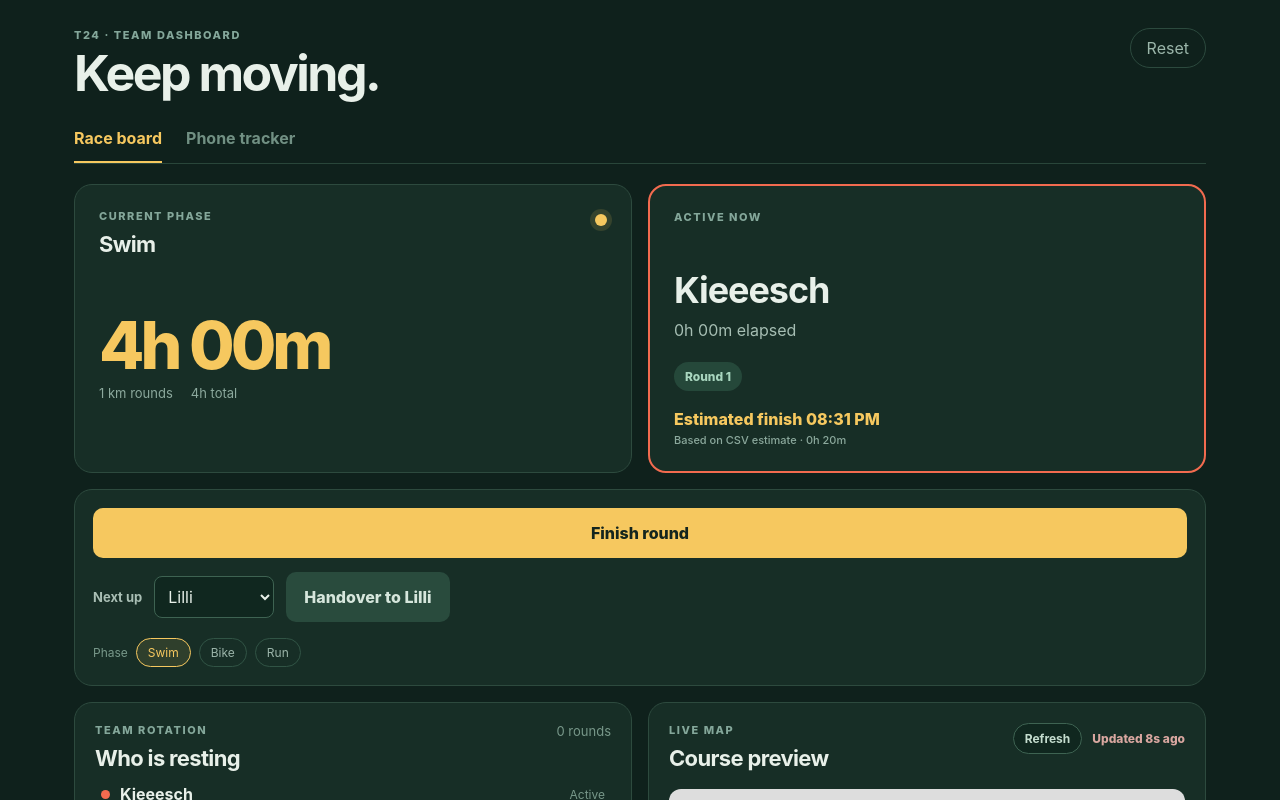
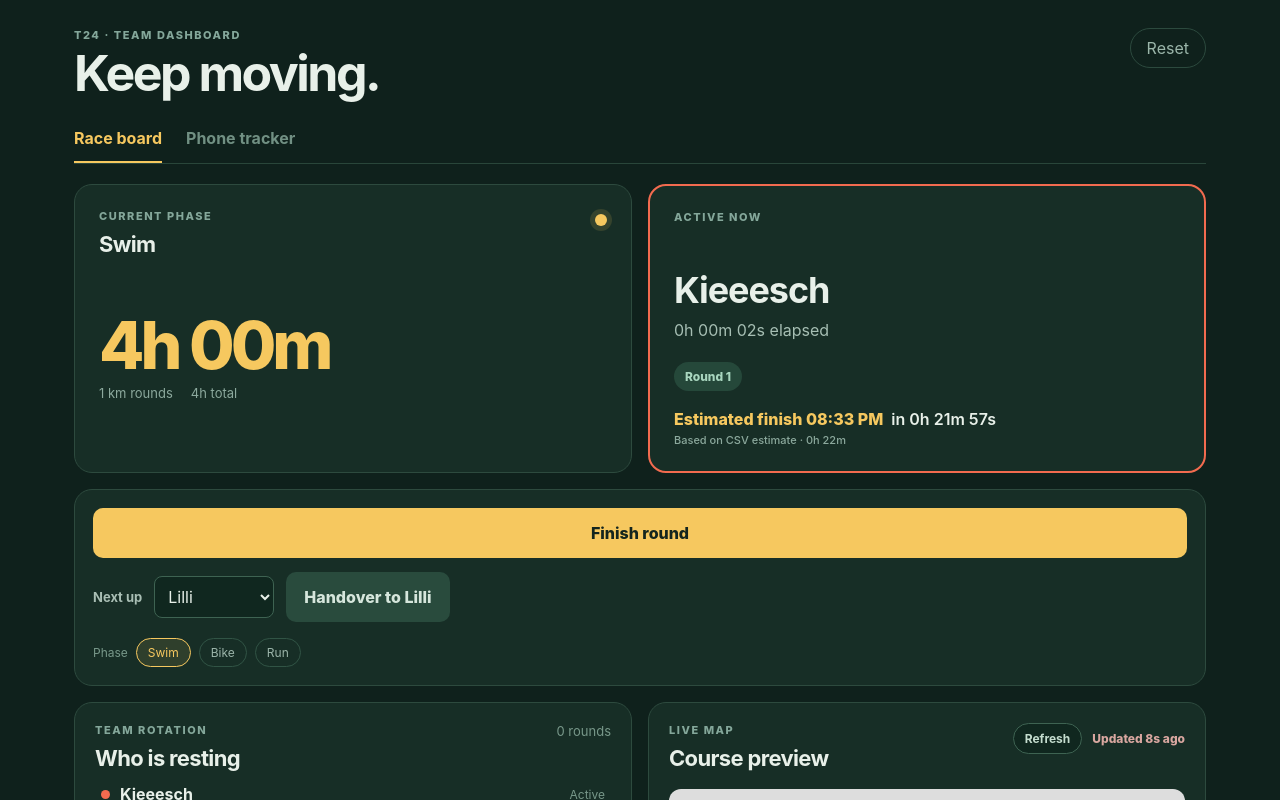
Before and after one commit to bkari02/t24-smi, a React (Vite) app: page / in a window 1280 px wide. Both pictures are taken after a click on the button "Start next round". Shown: the top 800 px of the page. Built offline with nearby package versions, Linux system fonts and the light colour scheme; no server answers; the database is empty.

Commit message:
udpate timer

```diff
--- a/src/App.tsx
+++ b/src/App.tsx
@@ -42,6 +42,14 @@ function loadState(): EventState {
 function formatDuration(seconds: number) {
   const minutes = Math.max(0, Math.round(seconds / 60));
   return `${Math.floor(minutes / 60)}h ${String(minutes % 60).padStart(2, '0')}m`;
+}
+
+function formatDurationWithSeconds(seconds: number) {
+  const totalSeconds = Math.max(0, Math.floor(seconds));
+  const hours = Math.floor(totalSeconds / 3600);
+  const minutes = Math.floor((totalSeconds % 3600) / 60);
+  const remainder = totalSeconds % 60;
+  return `${hours}h ${String(minutes).padStart(2, '0')}m ${String(remainder).padStart(2, '0')}s`;
 }
 
 function formatClock(iso?: string) {
@@ -223,6 +231,9 @@ function App() {
   const estimatedFinish = activeRound && typicalDuration
     ? new Date(new Date(activeRound.startedAt).getTime() + typicalDuration * 1000)
     : undefined;
+  const estimatedFinishIn = estimatedFinish
+    ? Math.max(0, (estimatedFinish.getTime() - now) / 1000)
+    : undefined;
   const estimateSource = recentDurations.length ? 'recent phase laps' : 'CSV estimate';
 
   function focusParticipant(id: string) {
@@ -259,9 +270,9 @@ function App() {
             </div>
             <div className="active-card" style={{ borderColor: active.color }}>
               <p className="eyebrow">ACTIVE NOW</p><h2>{active.name}</h2>
-              <p className="active-time">{activeRound ? `${formatDuration(elapsed)} elapsed` : 'Waiting at transition'}</p>
+              <p className="active-time">{activeRound ? `${formatDurationWithSeconds(elapsed)} elapsed` : 'Waiting at transition'}</p>
               <div className="round-pill">{activeRound ? `Round ${activeRound.number}` : `Next: round ${phaseRounds.length + 1}`}</div>
-              {estimatedFinish && typicalDuration !== undefined && <p className="estimate">Estimated finish {formatClock(estimatedFinish.toISOString())}<small>Based on {estimateSource} · {formatDuration(typicalDuration)}</small></p>}
+              {estimatedFinish && typicalDuration !== undefined && estimatedFinishIn !== undefined && <p className="estimate">Estimated finish {formatClock(estimatedFinish.toISOString())}<span className="estimate-countdown">in {formatDurationWithSeconds(estimatedFinishIn)}</span><small>Based on {estimateSource} · {formatDuration(typicalDuration)}</small></p>}
             </div>
           </section>
           <section className="control-panel">
--- a/src/styles.css
+++ b/src/styles.css
@@ -50,6 +50,7 @@ select { min-width: 120px; border: 1px solid #3e6352; border-radius: 8px; backgr
 .next-estimate { display: flex; justify-content: space-between; margin-top: 20px; color: #80a395; font-size: 13px; }
 .next-estimate strong { color: #f6c85f; font-size: 17px; }
 .estimate { margin: 18px 0 0; color: #f6c85f; font-weight: 800; }
+.estimate-countdown { margin-left: 8px; color: #e8f0e9; font-weight: 600; }
 .estimate small { display: block; margin-top: 4px; color: #8ca99d; font-size: 11px; font-weight: 500; }
 .map-actions { display: flex; align-items: center; gap: 10px; }
 .refresh-button { border: 1px solid #3e6352; border-radius: 999px; background: #10271f; color: #c5ddcf; padding: 7px 11px; font-size: 12px; font-weight: 700; }
```
Also changed, not shown: public/data/pace-estimates.csv.
